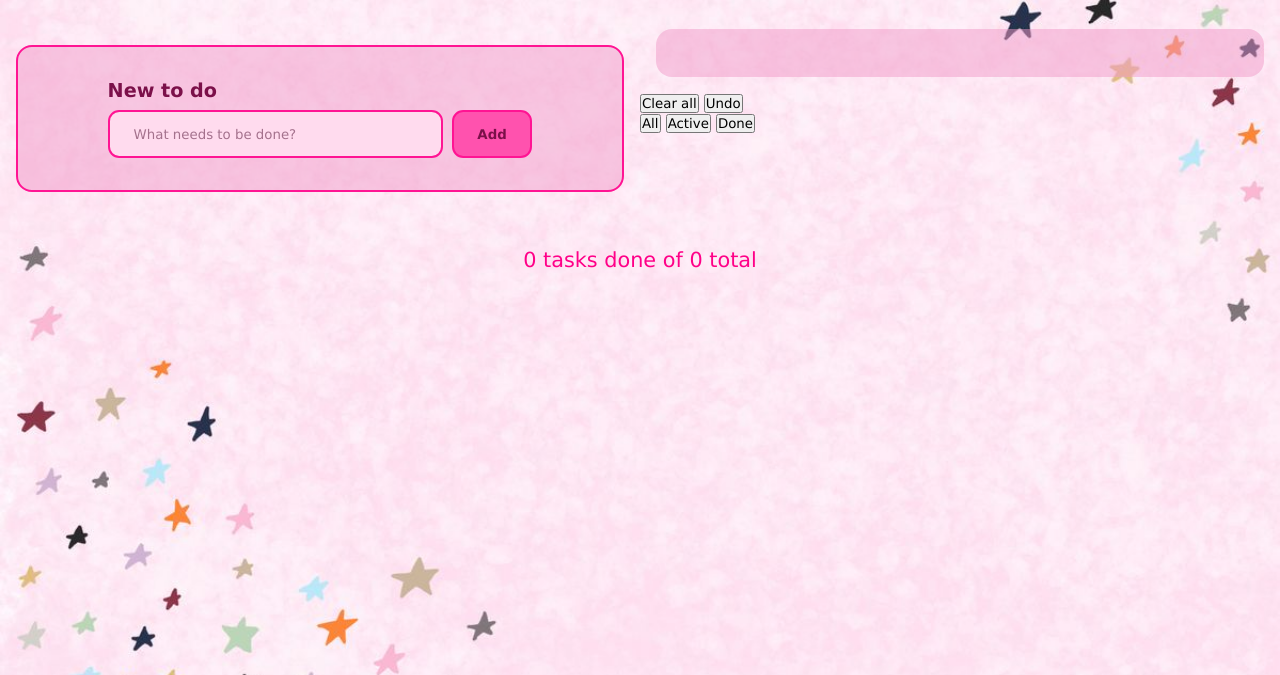
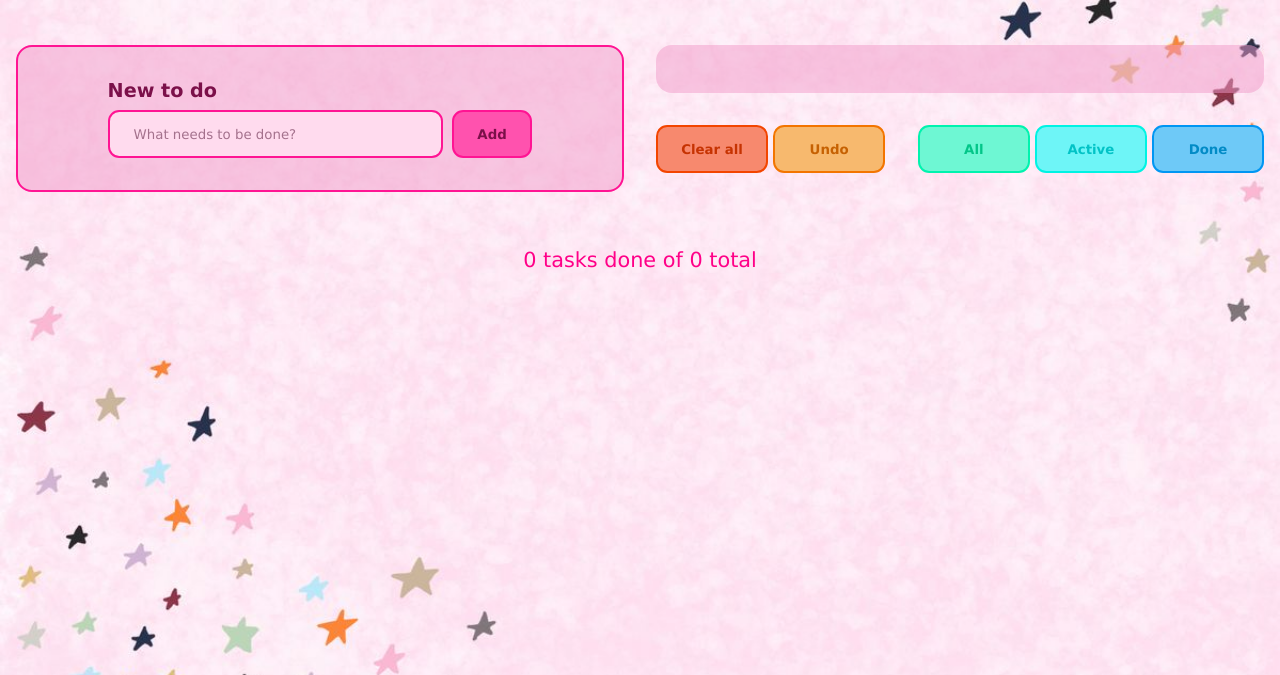
Before and after one commit to linnea-sig/my-own-todo-app, a plain HTML site: page index.html in a window 1280 px wide. Shown: the part 125-800 px from the top of the page. Drawn offline with Linux system fonts and the light colour scheme.

Commit message:
Added styling to new buttons

```diff
--- a/index.html
+++ b/index.html
@@ -38,7 +38,7 @@
 
                 <div id="btn-filter-box">
                     <button id="show-all-btn">All</button>
-                    <button id="show-avtive-btn">Active</button>
+                    <button id="show-active-btn">Active</button>
                     <button id="show-done-btn">Done</button>
                 </div>
             </div>
--- a/style.css
+++ b/style.css
@@ -32,9 +32,7 @@ header #title {
 main {
     display: flex;
     flex-direction: column;
-}
 
-#form-box {
     padding-top: 1rem;
 }
 
@@ -111,18 +109,6 @@ input::placeholder {
     width: 100%;
 }
 
-
-#task-counter {
-    color: rgb(255, 0, 136);
-    text-align: center;
-    font-size: 1.3rem;
-
-    padding: 1vh 4vw;
-    margin: 1rem;
-}
-
-
-
 #todo-list {
     background-color: rgba(240, 155, 200, 0.499);
 
@@ -133,6 +119,66 @@ input::placeholder {
     border-radius: 1rem;
 
     padding: 1.5rem;
+    margin: 1rem;
+}
+
+
+
+#btn-box {
+    display: flex;
+    flex-direction: row;
+    justify-content: space-between;
+
+    margin: 1rem;
+}
+
+#btn-box button {
+    font-weight: bold;
+
+    width: 7rem;
+    height: 3rem;
+
+    border-radius: 0.7rem;
+}
+
+#clear-btn {
+    background-color: rgb(247, 137, 110);
+    color: rgb(198, 51, 2);
+    border: 2px solid rgb(243, 69, 0);
+}
+
+#undo-btn {
+    background-color: rgb(247, 185, 110);
+    color: rgb(198, 97, 2);
+    border: 2px solid rgb(243, 117, 0);
+}
+
+#show-all-btn {
+    background-color: rgb(110, 247, 211);
+    color: rgb(2, 198, 136);
+    border: 2px solid rgb(0, 243, 174);
+}
+
+#show-active-btn {
+    background-color: rgb(110, 245, 247);
+    color: rgb(2, 195, 198);
+    border: 2px solid rgb(0, 243, 227);
+}
+
+#show-done-btn {
+    background-color: rgb(110, 201, 247);
+    color: rgb(2, 139, 198);
+    border: 2px solid rgb(0, 150, 243);
+}
+
+
+
+#task-counter {
+    color: rgb(255, 0, 136);
+    text-align: center;
+    font-size: 1.3rem;
+
+    padding: 1vh 4vw;
     margin: 1rem;
 }
 
```
